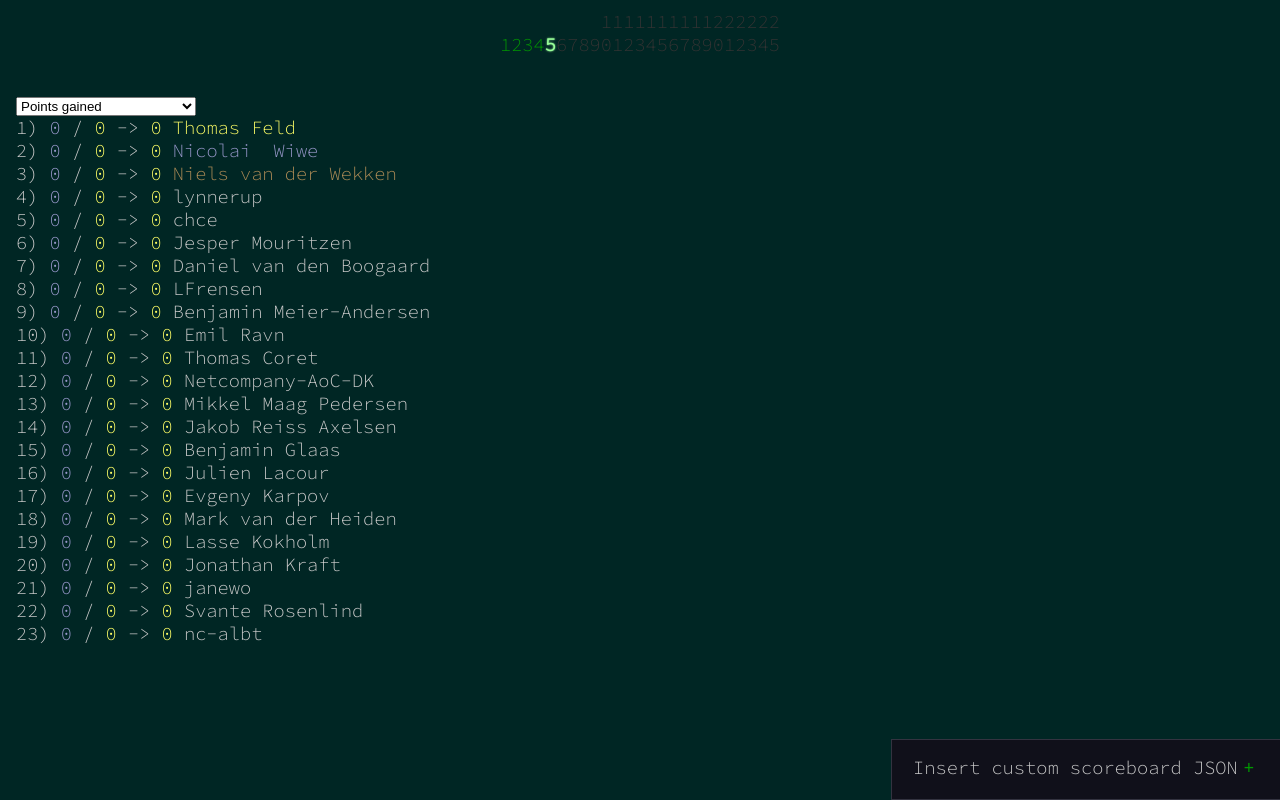
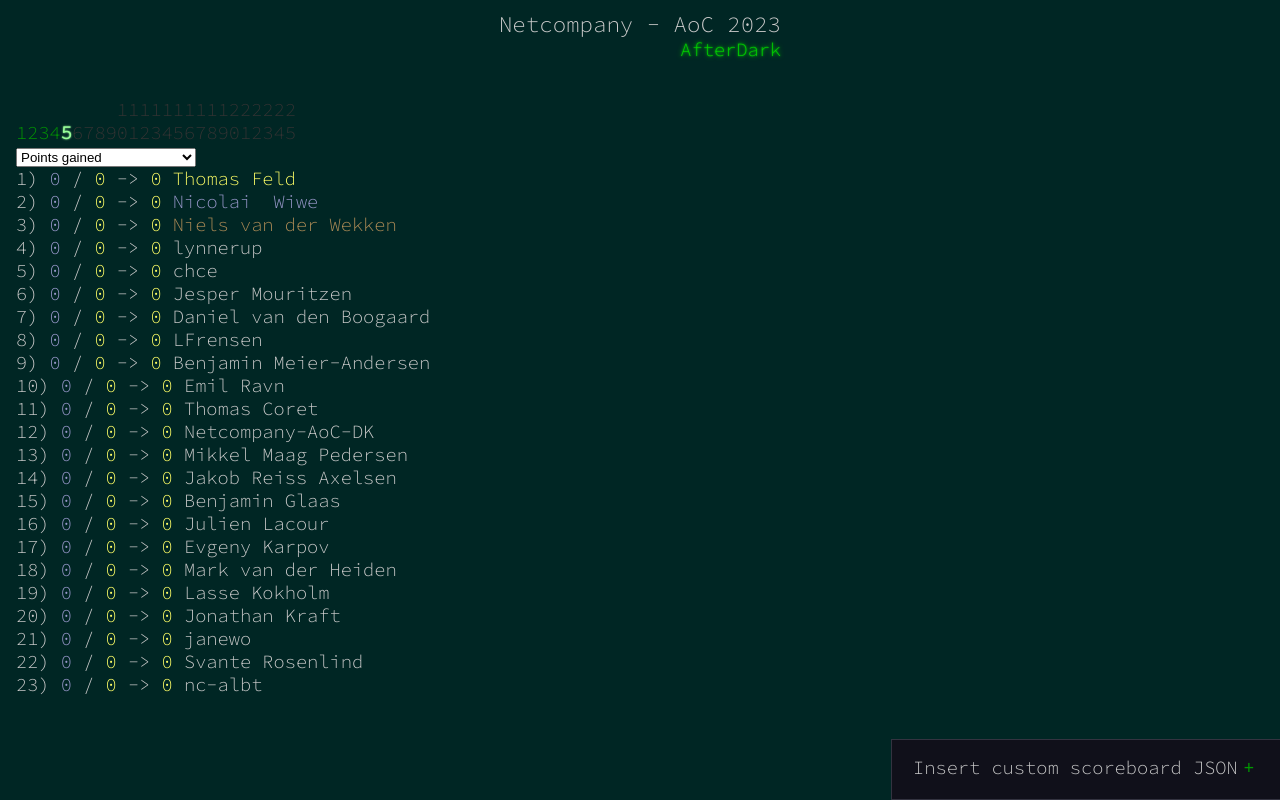
Before and after one commit to chce/aoc2021-nc-scoreboard, a React (Create React App) app: page / in a window 1280 px wide. Built offline with nearby package versions, Linux system fonts and the light colour scheme.

Commit message:
Update App.tsx

```diff
--- a/src/App.tsx
+++ b/src/App.tsx
@@ -46,6 +46,12 @@
   return (
     <div className="App">
       <header className="App-header">
+        <h1>
+          <span>Netcompany - AoC 2023</span>
+          <br />
+          <a href="https://afterdark.netcompany.com/event/advent-of-code-2023-dk-nl/">AfterDark</a>
+        </h1>
+      </header>
       <div className="privboard-row">
         <span className="privboard-days">
           {days.map((day, idx) => {
@@ -59,7 +65,6 @@
           })}
         </span>
       </div>
-      </header>
       <section>
       <select value={selectedScoreType} onChange={(ev) => {
         const scoreType = ev.target.value as HighscoreType;
```
Lines whose indentation alone changed are shown as unchanged.
